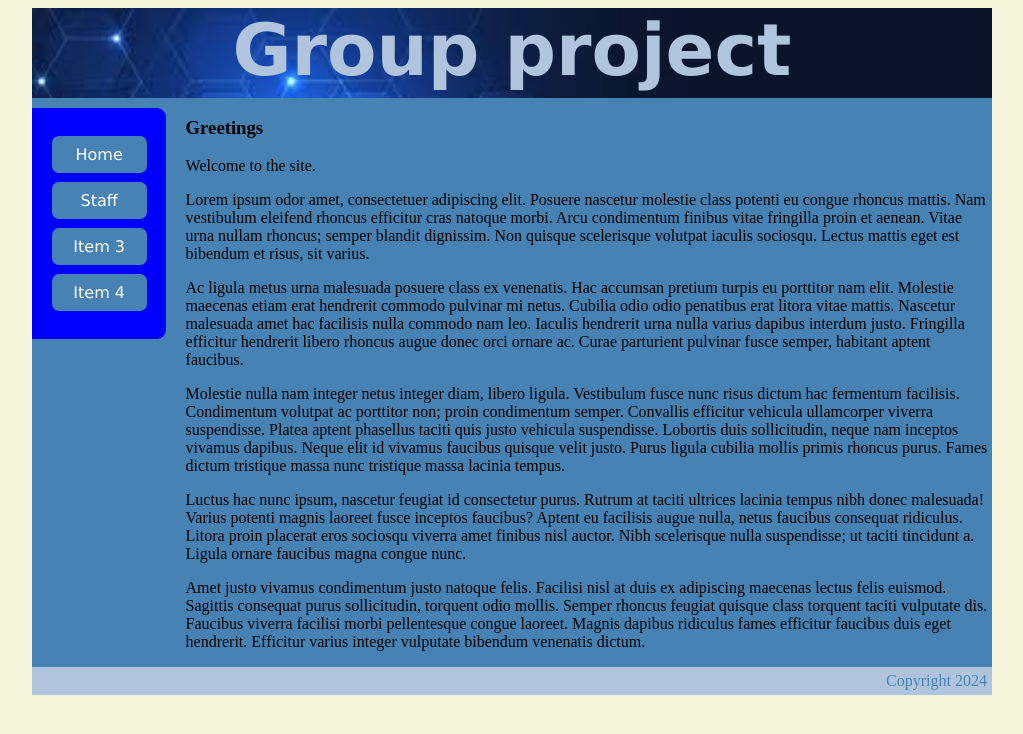
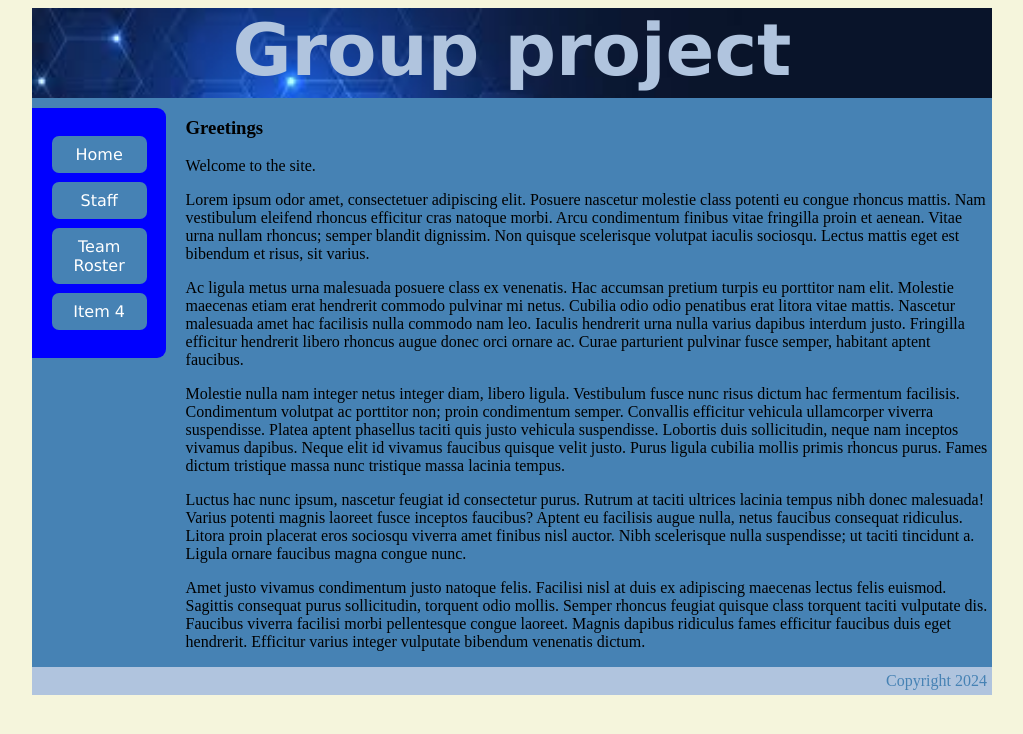
Before and after one commit to iyawebdev/testproject, a PHP site: page /index.php in a window 1280 px wide. Shown: the top 734 px of the page, without its empty margins (128-1151 px from the left). Run offline with PHP 8.4, Linux system fonts and the light colour scheme.

Commit message:
Update nav.php
.

```diff
--- a/nav.php
+++ b/nav.php
@@ -2,6 +2,6 @@
 
 <a class="navitem" href="staff.php">Staff</a>
 
-<a class="navitem" href="#">Item 3</a>
+<a class="navitem" href="#">Team Roster</a>
 
 <a class="navitem" href="#">Item 4</a>
```
